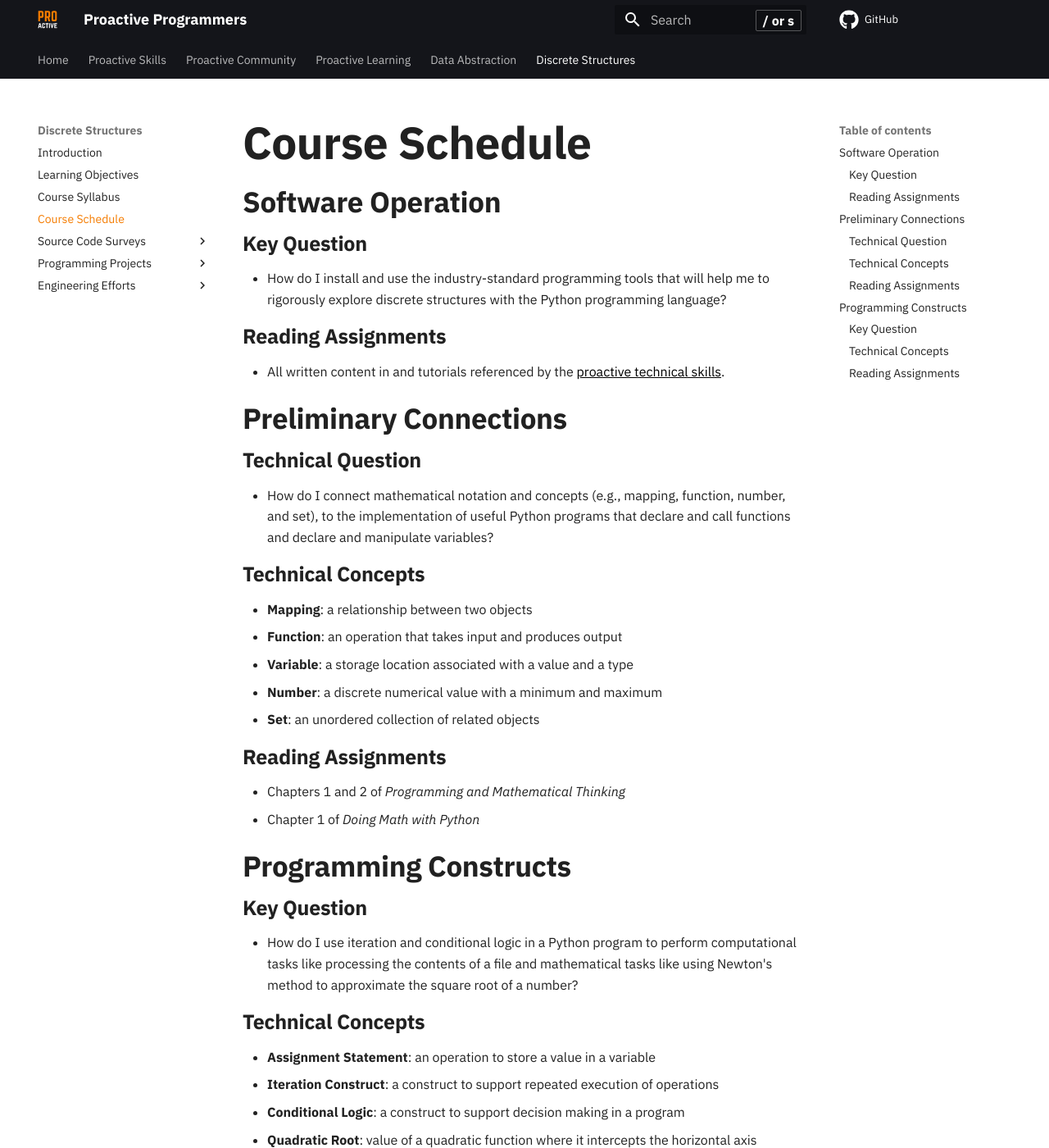
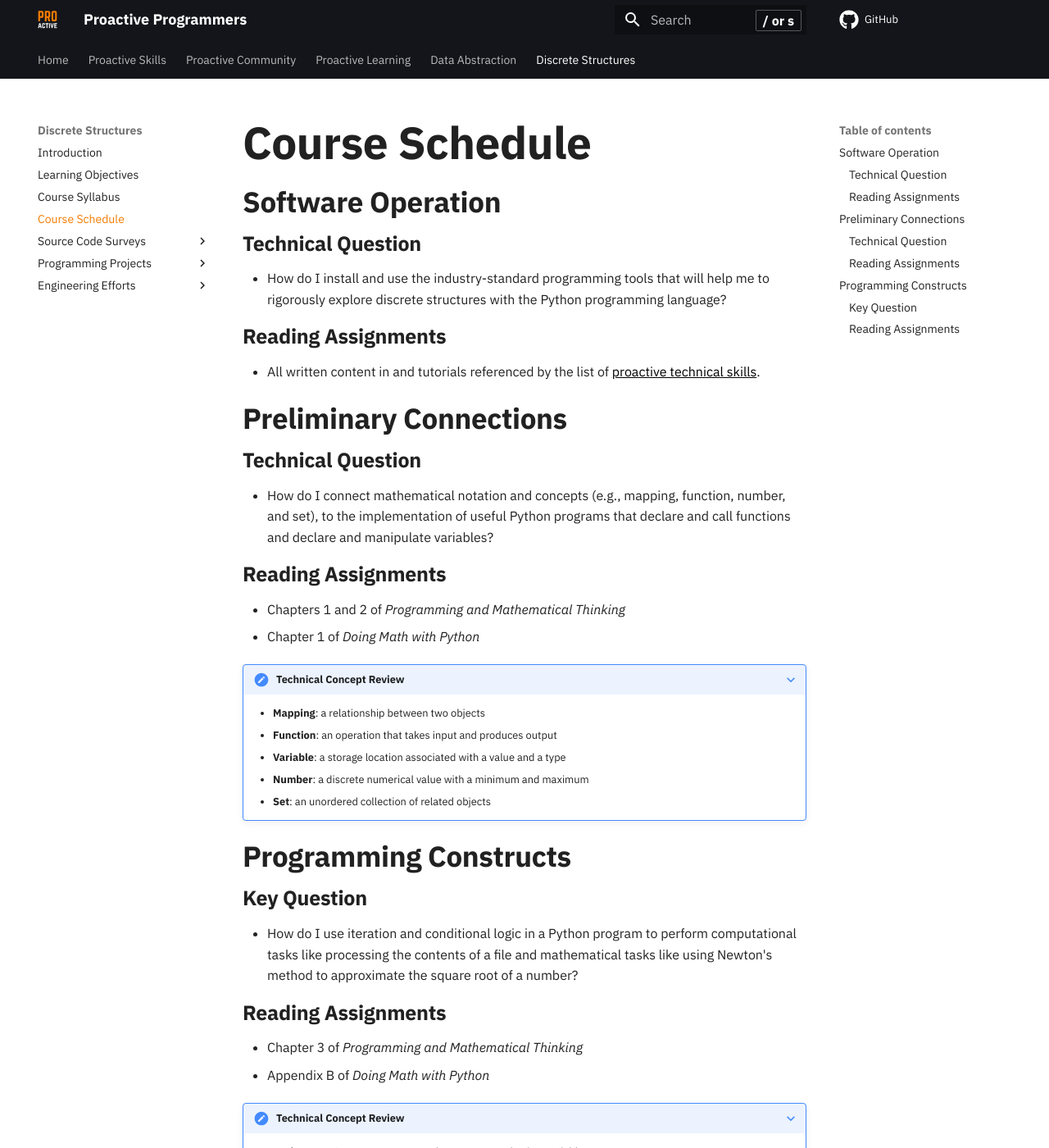
Before and after one commit to ProactiveProgrammers/www.proactiveprogrammers.com, an MkDocs documentation site: the page built from docs/discrete-structures/schedule-discrete-structures.md, in a window 1280 px wide and 1400 px high. Shown: the whole window at 82% size. Built offline with MkDocs 1.6.1 and Material for MkDocs 9.7.7, drawn with Linux system fonts in a browser that asks for light colours; comment, search, counter and statistics services are not loaded; some of the changed text lies outside the part shown.

Commit message:
feat: Improve all content in schedule-discrete-structures and add blocks.

```diff
--- a/docs/discrete-structures/schedule-discrete-structures.md
+++ b/docs/discrete-structures/schedule-discrete-structures.md
@@ -2,7 +2,7 @@
 
 ## Software Operation
 
-### Key Question
+### Technical Question
 
 - How do I install and use the industry-standard programming tools that will
   help me to rigorously explore discrete structures with the Python programming
@@ -10,8 +10,8 @@
 
 ### Reading Assignments
 
-- All written content in and tutorials referenced by the [proactive technical
-  skills](/technical-skills/introduction-technical-skills).
+- All written content in and tutorials referenced by the list of [proactive
+  technical skills](/technical-skills/introduction-technical-skills).
 
 ## Preliminary Connections
 
@@ -21,18 +21,18 @@
   number, and set), to the implementation of useful Python programs that
   declare and call functions and declare and manipulate variables?
 
-### Technical Concepts
-
-- **Mapping**: a relationship between two objects
-- **Function**: an operation that takes input and produces output
-- **Variable**: a storage location associated with a value and a type
-- **Number**: a discrete numerical value with a minimum and maximum
-- **Set**: an unordered collection of related objects
-
 ### Reading Assignments
 
 - Chapters 1 and 2 of *Programming and Mathematical Thinking*
 - Chapter 1 of *Doing Math with Python*
+
+???+ note "Technical Concept Review"
+
+    - **Mapping**: a relationship between two objects
+    - **Function**: an operation that takes input and produces output
+    - **Variable**: a storage location associated with a value and a type
+    - **Number**: a discrete numerical value with a minimum and maximum
+    - **Set**: an unordered collection of related objects
 
 ## Programming Constructs
 
@@ -42,18 +42,18 @@
   computational tasks like processing the contents of a file and mathematical
   tasks like using Newton's method to approximate the square root of a number?
 
-### Technical Concepts
-
-- **Assignment Statement**: an operation to store a value in a variable
-- **Iteration Construct**: a construct to support repeated execution of
-  operations
-- **Conditional Logic**: a construct to support decision making in a program
-- **Quadratic Root**: value of a quadratic function where it intercepts the
-  horizontal axis
-- **Square Root**: mathematical function that is the inverse of the square of a
-  number
-
 ### Reading Assignments
 
 - Chapter 3 of *Programming and Mathematical Thinking*
 - Appendix B of *Doing Math with Python*
+
+???+ note "Technical Concept Review"
+
+    - **Assignment Statement**: an operation to store a value in a variable
+    - **Iteration Construct**: a construct to support repeated execution of
+      operations
+    - **Conditional Logic**: a construct to support decision making in a program
+    - **Quadratic Root**: value of a quadratic function where it intercepts the
+      horizontal axis
+    - **Square Root**: mathematical function that is the inverse of the square of a
+      number
```
